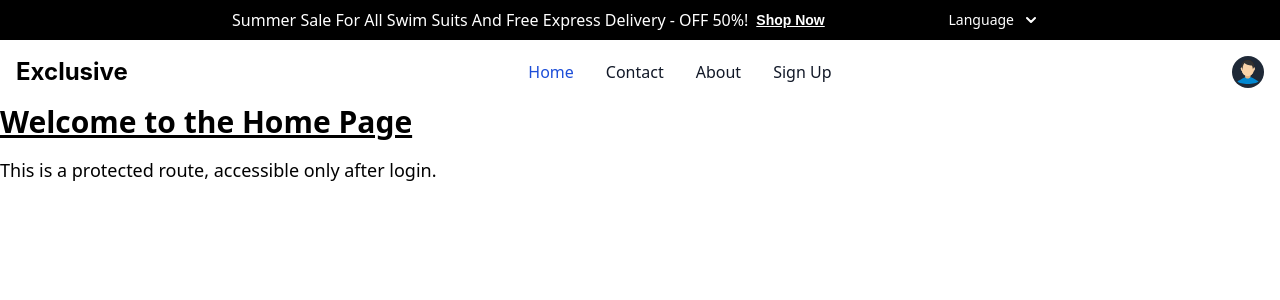
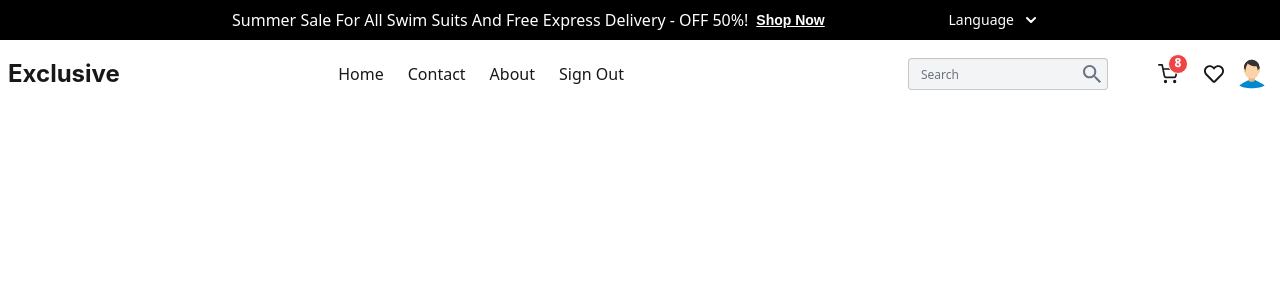
Before and after one commit to NurTheDev/Exclusive-e-commerce, a React (Vite) app: page / in a window 1280 px wide. Shown: the top 300 px of the page. Built offline with nearby package versions, Linux system fonts and the light colour scheme.

Commit message:
added navbar

```diff
--- a/index.html
+++ b/index.html
@@ -4,6 +4,7 @@
     <meta charset="UTF-8" />
     <link rel="icon" type="image/svg+xml" href="/vite.svg" />
     <meta name="viewport" content="width=device-width, initial-scale=1.0" />
+
     <title>Vite + React</title>
   </head>
   <body>
--- a/package.json
+++ b/package.json
@@ -14,6 +14,7 @@
     "flowbite": "^3.1.2",
     "react": "^19.1.0",
     "react-dom": "^19.1.0",
+    "react-icons": "^5.5.0",
     "react-router": "^7.6.2",
     "tailwindcss": "^4.1.10"
   },
@@ -22,6 +23,7 @@
     "@types/react": "^19.1.2",
     "@types/react-dom": "^19.1.2",
     "@vitejs/plugin-react": "^4.4.1",
+    "daisyui": "^5.0.43",
     "eslint": "^9.25.0",
     "eslint-plugin-react-hooks": "^5.2.0",
     "eslint-plugin-react-refresh": "^0.4.19",
--- a/src/Pages/protected/home/Home.jsx
+++ b/src/Pages/protected/home/Home.jsx
@@ -2,14 +2,8 @@ import React from 'react';
 
 const Home = () => {
     return (
-        <div>
-            <h1 className="text-3xl font-bold underline">
-                Welcome to the Home Page
-            </h1>
-            <p className="mt-4 text-lg">
-                This is a protected route, accessible only after login.
-            </p>
-        </div>
+
+        <div></div>
     );
 };
 
--- a/src/comonComponent/Navbar.jsx
+++ b/src/comonComponent/Navbar.jsx
@@ -1,91 +1,125 @@
 import React from 'react';
 import Status from "./Status.jsx";
 import user from "../assets/user.svg";
+import {IoMdSearch} from "react-icons/io";
+import {FaRegHeart} from "react-icons/fa";
+import {FiShoppingCart} from "react-icons/fi";
+
 const Navbar = () => {
     return (
+        <>
             <div>
                 <Status/>
-            <nav className="bg-white border-gray-200 dark:bg-gray-900">
-                <div className="max-w-screen-xl flex flex-wrap items-center justify-between mx-auto p-4">
-                    <a  className="flex items-center space-x-3 rtl:space-x-reverse medium-heading">
-                       Exclusive
-                    </a>
-                    <div className="flex items-center md:order-2 space-x-3 md:space-x-0 rtl:space-x-reverse">
-                        <button type="button"
-                                className="flex text-sm bg-gray-800 rounded-full md:me-0 focus:ring-4 focus:ring-gray-300 dark:focus:ring-gray-600"
-                                id="user-menu-button" aria-expanded="false" data-dropdown-toggle="user-dropdown"
-                                data-dropdown-placement="bottom">
-                            <span className="sr-only">Open user menu</span>
-                            <img className="w-8 h-8 rounded-full" src={user || ""}
-                                 alt="user photo"/>
-                        </button>
+            </div>
+            <div className="navbar container mx-auto">
+                <div className="navbar-start">
+                    <div className="dropdown">
+                        <div tabIndex={0} role="button" className="btn btn-ghost lg:hidden">
+                            <svg xmlns="http://www.w3.org/2000/svg"
+                                 className="h-5 w-5"
+                                 fill="none"
+                                 viewBox="0 0 24 24"
+                                 stroke="currentColor">
+                                <path strokeLinecap="round"
+                                      strokeLinejoin="round"
+                                      strokeWidth="2"
+                                      d="M4 6h16M4 12h8m-8 6h16"/>
+                            </svg>
+                        </div>
+                        <ul
+                            tabIndex={0}
+                            className="menu menu-sm dropdown-content bg-base-100 rounded-box z-10 mt-3 w-52 p-2 shadow"
+                        >
+                            <li><a>Home</a></li>
+                            <li>
+                                <a>Parent</a>
+                            </li>
+                            <li><a>Item 3</a></li>
+                        </ul>
+                    </div>
+                    <a className="cursor-pointer medium-heading ">Exclusive</a>
+                </div>
 
-                        <div
-                            className="z-50 hidden my-4 text-base list-none bg-white divide-y divide-gray-100 rounded-lg shadow-sm dark:bg-gray-700 dark:divide-gray-600"
-                            id="user-dropdown">
-                            <div className="px-4 py-3">
-                                <span className="block text-sm text-gray-900 dark:text-white">Nur Islam</span>
-                                <span
-                                    className="block text-sm  text-gray-500 truncate dark:text-gray-400">nur756.islam@gmail.com</span>
-                            </div>
-                            <ul className="py-2" aria-labelledby="user-menu-button">
-                                <li>
-                                    <a href="#"
-                                       className="block px-4 py-2 text-sm text-gray-700 hover:bg-gray-100 dark:hover:bg-gray-600 dark:text-gray-200 dark:hover:text-white">Dashboard</a>
+                {/* Desktop menu */}
+                <div className="navbar-center hidden lg:flex">
+                    <ul className="menu menu-horizontal px-1 text-base transition duration-300 ease-in-out">
+                        <li className="hover:border-b-2 hover:border-gray-500">
+                            <a className="hover:text-gray-900">Home</a>
                         </li>
-                                <li>
-                                    <a href="#"
-                                       className="block px-4 py-2 text-sm text-gray-700 hover:bg-gray-100 dark:hover:bg-gray-600 dark:text-gray-200 dark:hover:text-white">Settings</a>
+                        <li className="hover:border-b-2 hover:border-gray-500">
+                            <a className="hover:text-gray-900">Contact</a>
                         </li>
-                                <li>
-                                    <a href="#"
-                                       className="block px-4 py-2 text-sm text-gray-700 hover:bg-gray-100 dark:hover:bg-gray-600 dark:text-gray-200 dark:hover:text-white">Products</a>
+                        <li className="hover:border-b-2 hover:border-gray-500">
+                            <a className="hover:text-gray-900">About</a>
                         </li>
-                                <li>
-                                    <a href="#"
-                                       className="block px-4 py-2 text-sm text-gray-700 hover:bg-gray-100 dark:hover:bg-gray-600 dark:text-gray-200 dark:hover:text-white">Sign
-                                        out</a>
+                        <li className="hover:border-b-2 hover:border-gray-500">
+                            <a className="hover:text-gray-900">Sign Out</a>
                         </li>
                     </ul>
                 </div>
-                        <button data-collapse-toggle="navbar-user" type="button"
-                                className="inline-flex items-center p-2 w-10 h-10 justify-center text-sm text-gray-500 rounded-lg md:hidden hover:bg-gray-100 focus:outline-none focus:ring-2 focus:ring-gray-200 dark:text-gray-400 dark:hover:bg-gray-700 dark:focus:ring-gray-600"
-                                aria-controls="navbar-user" aria-expanded="false">
-                            <span className="sr-only">Open main menu</span>
-                            <svg className="w-5 h-5" aria-hidden="true" xmlns="http://www.w3.org/2000/svg" fill="none"
-                                 viewBox="0 0 17 14">
-                                <path stroke="currentColor" strokeLinecap="round" strokeLinejoin="round"
-                                      strokeWidth="2" d="M1 1h15M1 7h15M1 13h15"/>
-                            </svg>
-                        </button>
+                {/* Cart + Avatar (end) */}
+                <div className="navbar-end flex-none">
+                    <div className={"relative items-center mr-5 hidden lg:flex"}>
+                        <input type="text" placeholder="Search" className="input input-bordered input-sm mr-5 bg-gray-100"/>
+                        <span
+                            className={"absolute right-4 px-2 cursor-pointer text-2xl z-10 text-gray-500 hover:text-gray-600"}>
+                            <IoMdSearch/>
+                        </span>
                     </div>
-                    <div className="items-center justify-between hidden w-full md:flex md:w-auto md:order-1"
-                         id="navbar-user">
-                        <ul className="flex flex-col font-medium p-4 md:p-0 mt-4 border border-gray-100 rounded-lg bg-gray-50 md:space-x-8 rtl:space-x-reverse md:flex-row md:mt-0 md:border-0 md:bg-white dark:bg-gray-800 md:dark:bg-gray-900 dark:border-gray-700">
+                    {/* Cart dropdown */}
+                    <div className="dropdown dropdown-end flex items-center">
+                        <div tabIndex={0} role="button" className="btn btn-ghost btn-circle">
+                            <div className="indicator">
+                                <span className={" text-xl"}><FiShoppingCart/></span>
+                                <span
+                                    className=" indicator-item bg-red-500 text-white rounded-full border border-white w-5 h-5 text-xs">8</span>
+                            </div>
+                        </div>
+                        <div className=" ml-4">
+                            <span className={"cursor-pointer text-xl"}><FaRegHeart/></span>
+                        </div>
+                        <div
+                            tabIndex={0}
+                            className="card card-compact dropdown-content bg-base-100 z-10 mt-3 w-52 shadow"
+                        >
+                            <div className="card-body">
+                                <span className="text-lg font-bold">8 Items</span>
+                                <span className="text-info">Subtotal: $999</span>
+                                <div className="card-actions">
+                                    <button className="btn btn-primary btn-block">View cart</button>
+                                </div>
+                            </div>
+                        </div>
+                    </div>
+
+                    {/* Avatar dropdown */}
+                    <div className="dropdown dropdown-end ml-2">
+                        <div tabIndex={0} role="button" className="btn btn-ghost btn-circle avatar">
+                            <div className="w-10 rounded-full">
+                                <img
+                                    alt="User avatar"
+                                    src={user || ""}
+                                />
+                            </div>
+                        </div>
+                        <ul
+                            tabIndex={0}
+                            className="menu menu-sm dropdown-content bg-base-100 rounded-box z-10 mt-3 w-52 p-2 shadow"
+                        >
                             <li>
-                                <a href="#"
-                                   className="block py-2 px-3 text-white bg-blue-700 rounded-sm md:bg-transparent md:text-blue-700 md:p-0 md:dark:text-blue-500"
-                                   aria-current="page">Home</a>
+                                <a className="justify-between">
+                                    Profile
+                                    <span className="badge">New</span>
+                                </a>
                             </li>
-                            <li>
-                                <a href="#"
-                                   className="block py-2 px-3 text-gray-900 rounded-sm hover:bg-gray-100 md:hover:bg-transparent md:hover:text-blue-700 md:p-0 dark:text-white md:dark:hover:text-blue-500 dark:hover:bg-gray-700 dark:hover:text-white md:dark:hover:bg-transparent dark:border-gray-700">Contact</a>
-                            </li>
-                            <li>
-                                <a href="#"
-                                   className="block py-2 px-3 text-gray-900 rounded-sm hover:bg-gray-100 md:hover:bg-transparent md:hover:text-blue-700 md:p-0 dark:text-white md:dark:hover:text-blue-500 dark:hover:bg-gray-700 dark:hover:text-white md:dark:hover:bg-transparent dark:border-gray-700">About</a>
-                            </li>
-                            <li>
-                                <a href="#"
-                                   className="block py-2 px-3 text-gray-900 rounded-sm hover:bg-gray-100 md:hover:bg-transparent md:hover:text-blue-700 md:p-0 dark:text-white md:dark:hover:text-blue-500 dark:hover:bg-gray-700 dark:hover:text-white md:dark:hover:bg-transparent dark:border-gray-700">Sign Up</a>
-                            </li>
+                            <li><a>Settings</a></li>
+                            <li><a>Logout</a></li>
                         </ul>
                     </div>
                 </div>
-            </nav>
-
             </div>
+        </>
     );
 };
 
-export default Navbar;
+export default React.memo(Navbar) || Navbar;
--- a/src/index.css
+++ b/src/index.css
@@ -3,6 +3,7 @@
 @import "flowbite/src/themes/default.css";
 @plugin "flowbite/plugin";
 @source "../node_modules/flowbite";
+@plugin "daisyui";
 @import url('https://fonts.googleapis.com/css2?family=Inter:ital,opsz,wght@0,14..32,100..900;1,14..32,100..900&family=Poppins:ital,wght@0,100;0,200;0,300;0,400;0,500;0,600;0,700;0,800;0,900;1,100;1,200;1,300;1,400;1,500;1,600;1,700;1,800;1,900&display=swap');
 @custom-variant dark (&:where(.dark, .dark *));
 :root {
```
Also changed, not shown: .flowbite-react/config.json (added), 2 other files (tests, documents, lock files or other folders). Lines whose indentation alone changed are shown as unchanged.
